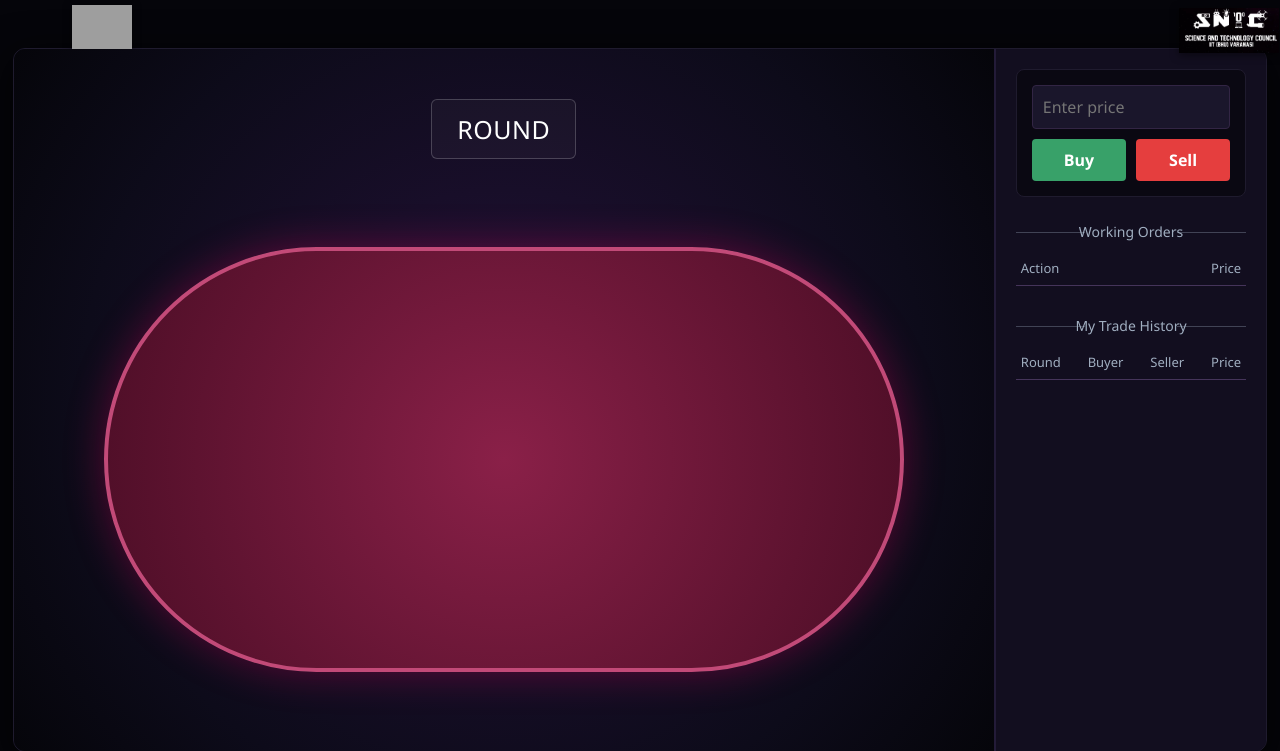
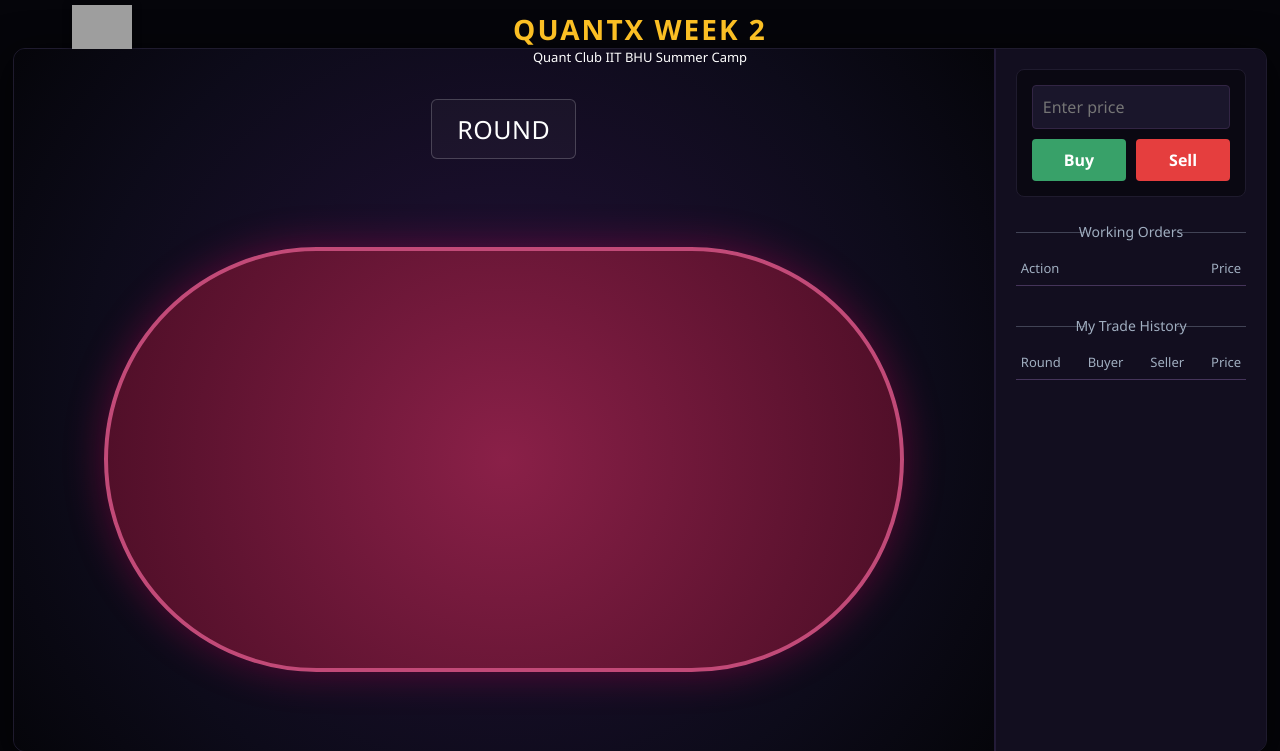
Before and after one commit to aryagiriX1219/marketsmith-repaired, a Django app: template templates/core/game.html in a window 1280 px wide. Shown: the top 751 px of the page. Run offline with Django 5.2, Linux system fonts and the light colour scheme; the template is opened without the code that fills it, so the values that code supplies are empty; grey boxes are pictures that could not be loaded.

Commit message:
Update game.html

```diff
--- a/templates/core/game.html
+++ b/templates/core/game.html
@@ -5,17 +5,36 @@
 <head>
     <meta charset="UTF-8">
     <meta name="viewport" content="width=device-width, initial-scale=1.0">
-    <title>Trading Game Interface</title>
+    <title>QuantX Trading Arena</title>
     <link rel="stylesheet" href="{% static 'gameplay.css' %}">
 </head>
 <body>
     <div class="logo-center-container">
-        <img src="{% static 'logo.png' %}" alt="Logo 1" class="header-logo">
-    </div>
-    <div class="logo-center-container1">
-        <img src="{% static 'logo2.png' %}" alt="Logo 2" class="header-logo">
+    <img src="{% static 'logo.png' %}" alt="Quant Club IIT BHU" class="header-logo">
     </div>
     <div class="app-container">
+        <div style="
+position:fixed;
+top:10px;
+left:50%;
+transform:translateX(-50%);
+z-index:1000;
+text-align:center;
+">
+    <div style="
+    color:#fbbf24;
+    font-size:28px;
+    font-weight:700;
+    letter-spacing:2px;">
+        QUANTX WEEK 2
+    </div>
+
+    <div style="
+    color:white;
+    font-size:13px;">
+        Quant Club IIT BHU Summer Camp
+    </div>
+</div>
         <div class="left-panel">
             <div class="question-container">
                 <h2 id="question-text">
```
